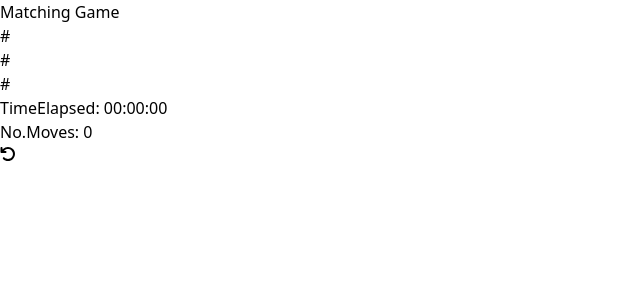
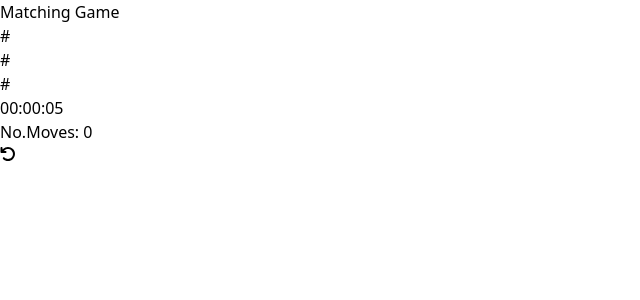
Before and after one commit to Christian-Mono/memory-game, a Vue app: page / in a window 1280 px wide. Shown: the top 300 px of the page, without its empty margins (0-640 px from the left). Built offline with nearby package versions, Linux system fonts and the light colour scheme.

Commit message:
feat: added stopwatch when game starts and added the reset timer inside restartGame

```diff
--- a/src/App.vue
+++ b/src/App.vue
@@ -1,38 +1,39 @@
 
 <template>
-  <div class="app bg-[url('../public/img/geometry2.png')] container">
+  <!-- Header + background -->
+  <div class="app bg-[url('/img/geometry2.png')] container">
     <h1 class="py-4 text-4xl font-normal text-center"> Matching Game </h1>
-    <!-- <div class="flex items-center justify-center gap-8 py-2">
+    <h2 class="text-center">{{ winCondition }}</h2>
+    <!--  ScorePanel-->
+    <div class="flex items-center justify-center gap-8 py-2">
       <ul class="flex gap-1">
         <li>#</li>
         <li>#</li>
         <li>#</li>
       </ul>
-      <p>{{ timeElapsed }}</p>
+      <p>{{ formattedTime }}</p>
       <p> No.Moves: {{ movesCounter }} </p>
       <button @click="restartGame">
-        <img src="../public/img/restart.svg" alt="restart-icon">
+        <img src="../../public/img/restart.svg" alt="restart-icon">
       </button>
-    </div> -->
-    <ScorePanel :restartGame="restartGame" />
-    <!--<h2>{{ status }}</h2> TRIGGERS when i win, i will use to change page -->
-    <section class="grid w-3/6 grid-cols-4 gap-6 p-10 mx-auto rounded-lg bg-gradient-to-br from-teal-300 to-violet-400 ">
+    </div>
+    <!-- Deck -->
+    <div
+      class="container m-auto rounded-lg md:grid lg:grid lg:grid-cols-4 md:grid-cols-1 lg:gap-6 lg:p-10 lg:w-3/6 bg-gradient-to-br from-teal-300 to-violet-400">
       <Card v-for="(card, index) in cardList" :key="`card-${index}`" :matched="card.matched" :value="card.value"
         :visible="card.visible" :position="card.position" @select-card="flipCard" />
       <!-- when @select-card (emmit) is called then it starts the flipCard function -->
-    </section>
-
+    </div>
   </div>
 </template>
 
 <script script lang="ts">
-import { defineComponent, ref, watch, computed, provide } from 'vue'
+//imports
+import { defineComponent, ref, watch, computed } from 'vue'
 import _ from 'lodash';
 import Card from './components/Card.vue';
-import ScorePanel from './components/ScorePanel.vue'
 
-
-
+//interfaces
 interface Card {
   value: string;
   visible: boolean;
@@ -48,45 +49,35 @@ export default defineComponent({
   name: 'App',
   components: {
     Card,
-    ScorePanel
+
   },
   setup() {
-    const cardList = ref<Card[]>([]) //type card and all his values
+    const cardList = ref<Card[]>([])
     const userPick = ref<Payload[]>([])
     const movesCounter = ref<number>(0)
     const timeElapsed = ref<number>(0)
-    const status = computed(() => {
-      //win condition
+    let intervalId: number | undefined
+    const formattedTime = computed(() => {
+      //https://sabe.io/blog/javascript-convert-milliseconds-seconds-minutes-hours#formatting-the-time
+      const seconds = timeElapsed.value % 60
+      const minutes = Math.floor((timeElapsed.value % 3600) / 60)
+      const hours = Math.floor(timeElapsed.value / 3600)
+      return [
+        hours.toString().padStart(2, "0"),
+        minutes.toString().padStart(2, "0"),
+        seconds.toString().padStart(2, "0")
+      ].join(":");
+    })
+
+    const winCondition = computed(() => {
       if (remainingPicks.value === 0) {
-        return "You won"
+        stopTimer()
+        return ("You won 🫰" + "Tempo impiegato: " + formattedTime.value)
       }
       return "";
     })
-    const remainingPicks = computed(() => {
-      const remainingCards = cardList.value.filter(
-        card => card.matched === false).length
 
-      return remainingCards / 2
-    })
-
-    const shuffleCards = () => {
-      cardList.value = _.shuffle(cardList.value);
-    }
-
-    const restartGame = () => {
-      shuffleCards();
-      movesCounter.value = 0;
-      cardList.value = cardList.value.map((card, index) => {
-        return {
-          ...card,
-          matched: false,
-          position: index,
-          visible: false,
-
-        }
-      })
-    }
-
+    /* ############ Deck Builder ############ */
     const cardItems = ['globe', 'binoculars', 'moon', 'astronaut', 'shuttle', 'antenna', 'satellite', 'meteor'];
 
     cardItems.forEach((item, index) => {
@@ -113,6 +104,34 @@ export default defineComponent({
       }
     })
 
+    const remainingPicks = computed(() => {
+      const remainingCards = cardList.value.filter(
+        card => card.matched === false).length
+      return remainingCards / 2
+    })
+
+    /* ############ Timer functions ############ */
+
+    const startTimer = () => {
+      intervalId = setInterval(() => {
+        timeElapsed.value++
+      }, 1000)
+    }
+    startTimer()
+    const stopTimer = () => {
+      if (intervalId) {
+        clearInterval(intervalId)
+        intervalId = undefined
+      } return timeElapsed.value
+    }
+    const restartTimer = () => {
+      clearInterval(intervalId)
+      timeElapsed.value = 0
+      startTimer()
+    }
+
+
+    /* ############ Card functions ############ */
     const flipCard = (payload: Payload) => {
       cardList.value[payload.position].visible = true
 
@@ -128,6 +147,7 @@ export default defineComponent({
         userPick.value[0] = payload
       }
     }
+
     watch(userPick, currentValue => {
       if (currentValue.length === 2) {
         const firstPick = currentValue[0];
@@ -139,27 +159,44 @@ export default defineComponent({
           cardList.value[secondPick.position].matched = true;
         } else {
           setTimeout(() => {
-
             cardList.value[firstPick.position].visible = false;
             cardList.value[secondPick.position].visible = false;
           }, 1000);
         }
         movesCounter.value++;
         userPick.value.length = 0
+
       }
 
     }, { deep: true })
-    provide('movesCounter', movesCounter)
+
+    const shuffleCards = () => {
+      cardList.value = _.shuffle(cardList.value);
+    }
+    const restartGame = () => {
+      shuffleCards();
+      restartTimer();
+      movesCounter.value = 0;
+      cardList.value = cardList.value.map((card, index) => {
+        return {
+          ...card,
+          matched: false,
+          position: index,
+          visible: false,
+        }
+      })
+    }
+
 
     return {
       cardList,
       flipCard,
       userPick,
-      status,
+      winCondition,
       movesCounter,
       shuffleCards,
       restartGame,
-      timeElapsed
+      formattedTime
     }
   }
 })
--- a/src/components/Card.vue
+++ b/src/components/Card.vue
@@ -1,23 +1,25 @@
 <template>
-    <button class="relative w-32 h-32" @click="selectCard">
+    <button class="container relative lg:-32 lg:h-32 sm:w-18 sm:h-18 " @click="selectCard">
         <!-- front of the card -->
 
-        <div v-if="visible" class="relative h-full rounded-lg absolutew-full bg-cyan-500 is-visible">
-            <img class="absolute w-1/2 mx-8 my-8 h-1/2" :src="`/img/${value}.svg`" :alt="value">
+        <div v-if="visible" class="relative rounded-lg lg:h-full bg-cyan-500 is-visible">
+            <img class="absolute transform -translate-x-1/2 -translate-y-1/2 top-1/2 left-1/2 h-2/4" :src="`/img/${value}.svg`" :alt="value">
             <!-- if matches -->
-            <div v-if="matched" class="absolute top-0 left-0 right-0 w-full h-full bg-green-300 rounded-lg "> <img
-                    class="w-1/2 mx-8 my-8 h-1/2 " :src="`/img/${value}.svg`" :alt="value">
+            <div v-if="matched" class="absolute top-0 left-0 right-0 bg-green-300 rounded-lg lg:h-full ">
+                <img class="absolute transform -translate-x-1/2 -translate-y-1/2 top-1/2 left-1/2 h-2/4" :src="`/img/${value}.svg`" :alt="value">
             </div>
         </div>
         <!-- back of the card -->
-        <div v-else class="w-full h-full bg-gray-800 rounded-lg is-hidden">
+        <div v-else class="bg-gray-800 rounded-lg lg:h-full lg:w-full is-hidden">
 
         </div>
     </button>
 </template>
 
 <script script lang="ts">
-export default {
+import { defineComponent } from 'vue'
+export default defineComponent({
+    name: 'Card',
     props: {
         matched: {
             type: Boolean,
@@ -47,7 +49,7 @@ export default {
         return { selectCard }
     }
 
-}
+})
 </script>
 
 <style></style>
--- a/src/components/ScorePanel.vue
+++ /dev/null
@@ -1,65 +0,0 @@
-<template>
-  <div class="flex items-center justify-center gap-8 py-2">
-    <ul class="flex gap-1">
-      <li>#</li>
-      <li>#</li>
-      <li>#</li>
-    </ul>
-    <p>TimeElapsed: {{ formattedTime }}</p>
-    <p> No.Moves: {{ movesCounter }} </p>
-    <button @click="restartGame">
-      <img src="../../public/img/restart.svg" alt="restart-icon">
-    </button>
-  </div>
-</template>
-
-<script lang="ts">
-import { defineComponent, ref, inject, watch, computed, onUnmounted } from 'vue'
-
-export default defineComponent({
-  name: 'ScorePanel',
-  props: ['restartGame'],
-  setup(props) {
-    const movesCounter = inject<number>('movesCounter')
-    const timeElapsed = ref<number>(0)
-    let intervalId: number | undefined
-
-    const startTimer = () => {
-      intervalId = setInterval(() => {
-        timeElapsed.value++
-      }, 1000)
-    }
-
-    const stopTimer = () => {
-      if (intervalId) {
-        clearInterval(intervalId)
-        intervalId = undefined
-      }
-    }
-    watch(() => movesCounter.value, (newVal, oldVal) => {
-      if (newVal !== oldVal && newVal > 0) {
-        if (intervalId) {
-          stopTimer()
-        }
-        startTimer()
-      }
-    }, { deep: true })
-
-    const formattedTime = computed(() => {
-      const hours = Math.floor(timeElapsed.value / 3600)
-      const minutes = Math.floor((timeElapsed.value % 3600) / 60)
-      const seconds = timeElapsed.value % 60
-      return `${hours.toString().padStart(2, '0')}:${minutes.toString().padStart(2, '0')}:${seconds.toString().padStart(2, '0')}`
-    })
-
-    return {
-      movesCounter,
-      formattedTime,
-    }
-  }
-})
-</script>
-
-<style scoped>
-
-</style>
```
